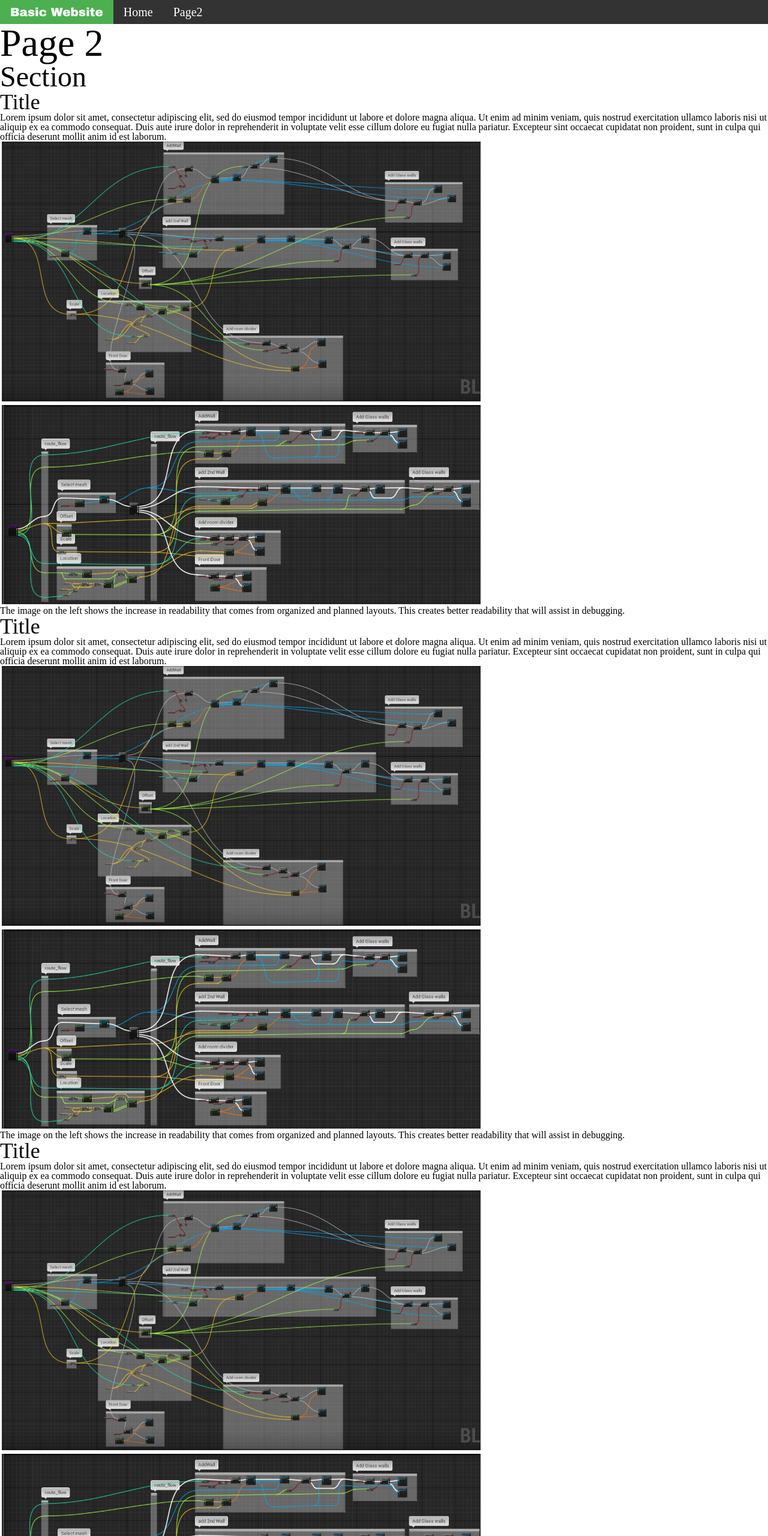
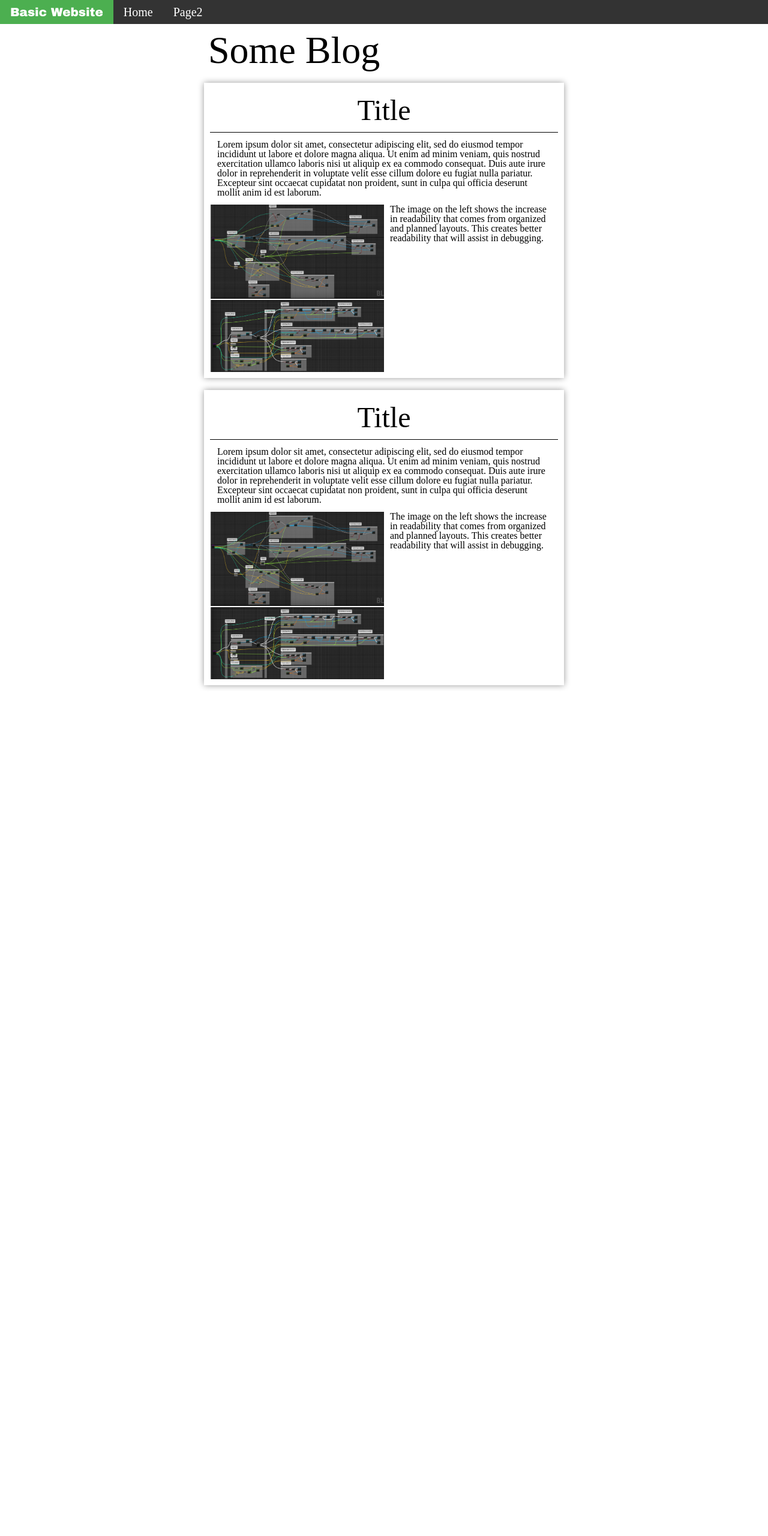
Before and after one commit to architvis/website_example, a website: page public/pages/page2.html in a window 1280 px wide. Shown: the top 2560 px of the page at 60% size. After the commit the page ends 1152 px from the top, so only its background shows below. Drawn offline with Linux system fonts and the light colour scheme.

Commit message:
making sure all is pushed

```diff
--- a/public/css/styles.css
+++ b/public/css/styles.css
@@ -137,6 +137,6 @@ form button{
     cursor: pointer;
 }
 
-form button:hover,form.login button:active,form.login button:focus {
+form button:hover,form button:active,form button:focus {
     background: #43A047;
   }
--- a/public/pages/page2.html
+++ b/public/pages/page2.html
@@ -13,101 +13,46 @@
 </head>
 
 <body>
-    <nav class="navbar">
+    <nav role="navigation">
         <ul>
-            <li><a class="navbar-brand" href="/">Basic Website</a></li>
-            <li><a class="navbar-link active" href="/">Home</a></li>
-            <li class="active"><a class="navbar-link" href="/page2">Page2</a></li>
+            <li><a href="/">Basic Website</a></li>
+            <li><a href="/">Home</a></li>
+            <li><a href="/page2">Page2</a></li>
             <ul />
     </nav>
 
-    <div class="container" id="content">
-            <div class="content">
-                <div class="intro"><h1>Page 2</h1></div>
-            </div>
-        </div>
-
-        <div class="container" id="content">
-                <div class="content">
-                    <div class="section"><h2>Section</h2></div>
-                </div>
-            </div>
-
-    <div class="container" id="content">
-        <div class="content">
-            <div class="card">
-                <div class="title">
-                    <h3>Title</h3>
-                </div>
+    <section>
+        <header>
+            <h1>Some Blog</h1>
+        </header>
+        <article>
+            <header>
+                <h2>Title</h2>
+            </header>
+            <p>Lorem ipsum dolor sit amet, consectetur adipiscing elit, sed do eiusmod tempor incididunt ut labore
+                et dolore magna aliqua. Ut enim ad minim veniam, quis nostrud exercitation ullamco laboris nisi ut
+                aliquip ex ea commodo consequat. Duis aute irure dolor in reprehenderit in voluptate velit esse
+                cillum dolore eu fugiat nulla pariatur. Excepteur sint occaecat cupidatat non proident, sunt in
+                culpa qui officia deserunt mollit anim id est laborum.</p>
+            <img src="/imgs/unreal_engine_blueprints.png">
+            <p>The image on the left shows the increase in readability that comes from organized and planned layouts.
+                This creates better readability that will assist in debugging.</p>
+        </article>
+        <article>
+                <header>
+                    <h2>Title</h2>
+                </header>
                 <p>Lorem ipsum dolor sit amet, consectetur adipiscing elit, sed do eiusmod tempor incididunt ut labore
                     et dolore magna aliqua. Ut enim ad minim veniam, quis nostrud exercitation ullamco laboris nisi ut
                     aliquip ex ea commodo consequat. Duis aute irure dolor in reprehenderit in voluptate velit esse
                     cillum dolore eu fugiat nulla pariatur. Excepteur sint occaecat cupidatat non proident, sunt in
                     culpa qui officia deserunt mollit anim id est laborum.</p>
-                <div class="img-with-text"><img src="/imgs/unreal_engine_blueprints.png">
-                    <div class="text">The image on the left shows the increase in readability that comes from organized
-                        and planned layouts. This creates better readability that will assist in debugging. </div>
-                </div>
-            </div>
-        </div>
-    </div>
+                <img src="/imgs/unreal_engine_blueprints.png">
+                <p>The image on the left shows the increase in readability that comes from organized and planned layouts.
+                    This creates better readability that will assist in debugging.</p>
+            </article>
+    </section>
 
-    <div class="container" id="content">
-        <div class="content">
-            <div class="card">
-                <div class="title">
-                    <h3>Title</h3>
-                </div>
-                <p>Lorem ipsum dolor sit amet, consectetur adipiscing elit, sed do eiusmod tempor incididunt ut labore
-                    et dolore magna aliqua. Ut enim ad minim veniam, quis nostrud exercitation ullamco laboris nisi ut
-                    aliquip ex ea commodo consequat. Duis aute irure dolor in reprehenderit in voluptate velit esse
-                    cillum dolore eu fugiat nulla pariatur. Excepteur sint occaecat cupidatat non proident, sunt in
-                    culpa qui officia deserunt mollit anim id est laborum.</p>
-                <div class="img-with-text"><img src="/imgs/unreal_engine_blueprints.png">
-                    <div class="text">The image on the left shows the increase in readability that comes from organized
-                        and planned layouts. This creates better readability that will assist in debugging. </div>
-                </div>
-            </div>
-        </div>
-    </div>
-
-    <div class="container" id="content">
-        <div class="content">
-            <div class="card">
-                <div class="title">
-                    <h3>Title</h3>
-                </div>
-                <p>Lorem ipsum dolor sit amet, consectetur adipiscing elit, sed do eiusmod tempor incididunt ut labore
-                    et dolore magna aliqua. Ut enim ad minim veniam, quis nostrud exercitation ullamco laboris nisi ut
-                    aliquip ex ea commodo consequat. Duis aute irure dolor in reprehenderit in voluptate velit esse
-                    cillum dolore eu fugiat nulla pariatur. Excepteur sint occaecat cupidatat non proident, sunt in
-                    culpa qui officia deserunt mollit anim id est laborum.</p>
-                <div class="img-with-text"><img src="/imgs/unreal_engine_blueprints.png">
-                    <div class="text">The image on the left shows the increase in readability that comes from organized
-                        and planned layouts. This creates better readability that will assist in debugging. </div>
-                </div>
-            </div>
-        </div>
-    </div>
-
-    <div class="container" id="content">
-        <div class="content">
-            <div class="card">
-                <div class="title">
-                    <h3>Title</h3>
-                </div>
-                <p>Lorem ipsum dolor sit amet, consectetur adipiscing elit, sed do eiusmod tempor incididunt ut labore
-                    et dolore magna aliqua. Ut enim ad minim veniam, quis nostrud exercitation ullamco laboris nisi ut
-                    aliquip ex ea commodo consequat. Duis aute irure dolor in reprehenderit in voluptate velit esse
-                    cillum dolore eu fugiat nulla pariatur. Excepteur sint occaecat cupidatat non proident, sunt in
-                    culpa qui officia deserunt mollit anim id est laborum.</p>
-                <div class="img-with-text"><img src="/imgs/unreal_engine_blueprints.png">
-                    <div class="text">The image on the left shows the increase in readability that comes from organized
-                        and planned layouts. This creates better readability that will assist in debugging. </div>
-                </div>
-            </div>
-        </div>
-    </div>
 
     <script type="text/javascript" src="/js/scripts.js"></script>
 </body>
```
